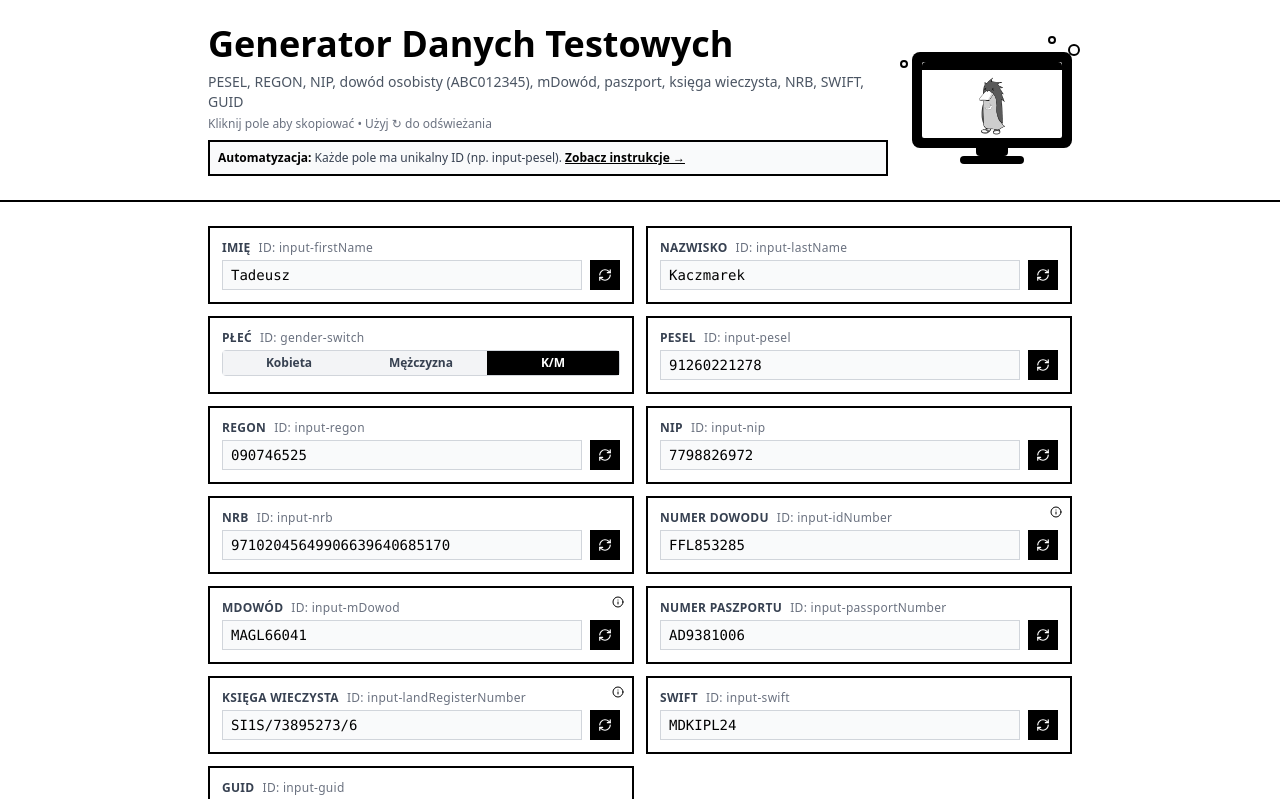
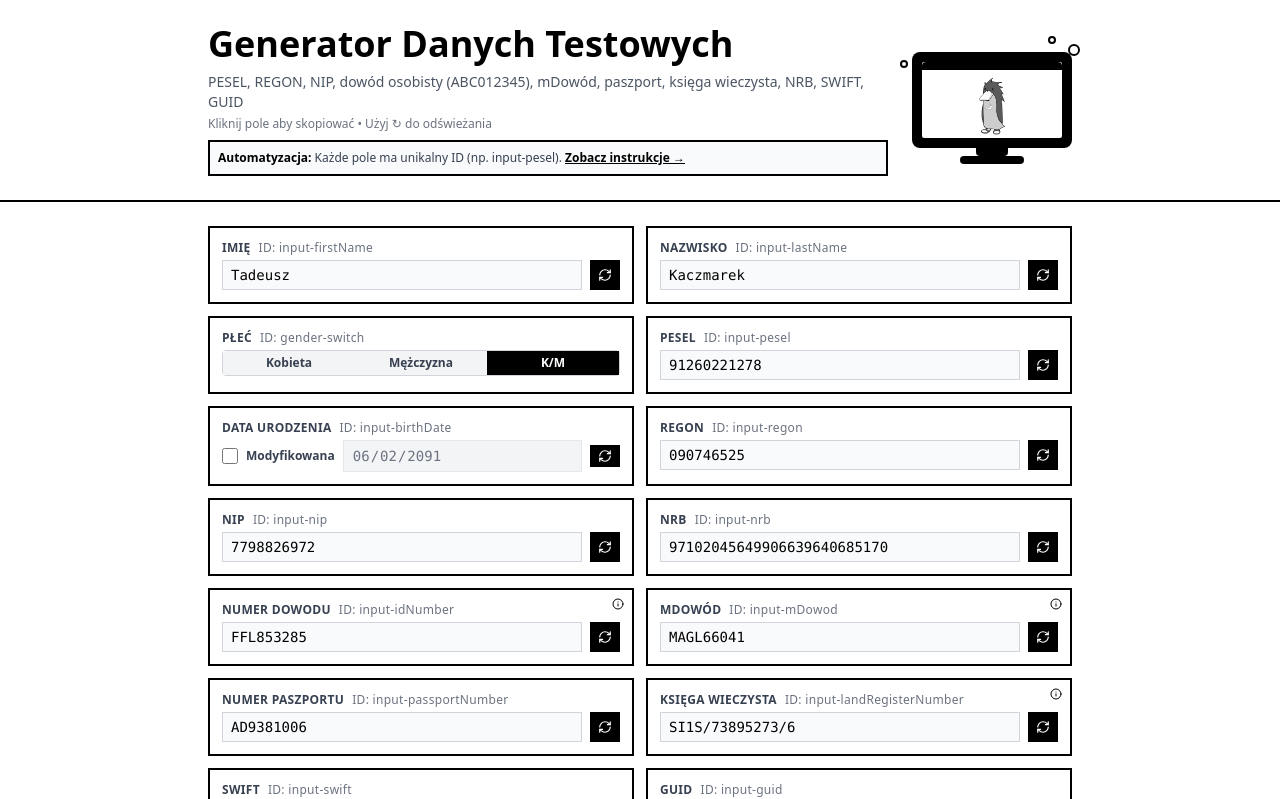
Before and after one commit to Grandpa1001/Dane-testowe, a React (Vite) app: page / in a window 1280 px wide. Shown: the top 799 px of the page. Built offline with nearby package versions, Linux system fonts and the light colour scheme.

Commit message:
v012
add new field input-birthDate

```diff
--- a/src/App.tsx
+++ b/src/App.tsx
@@ -14,6 +14,7 @@ interface TestData {
   landRegisterNumber: string;
   swift: string;
   guid: string;
+  birthDate: string; // Format: YYYY-MM-DD
 }
 
 function App() {
@@ -29,7 +30,8 @@ function App() {
     passportNumber: '',
     landRegisterNumber: '',
     swift: '',
-    guid: ''
+    guid: '',
+    birthDate: ''
   });
 
   const [copiedField, setCopiedField] = useState<string>('');
@@ -39,6 +41,7 @@ function App() {
   const [showMDowodModal, setShowMDowodModal] = useState<boolean>(false);
   const [showIDNumberModal, setShowIDNumberModal] = useState<boolean>(false);
   const [gender, setGender] = useState<'K' | 'M' | 'K/M'>('K/M');
+  const [isBirthDateModified, setIsBirthDateModified] = useState<boolean>(false);
 
   // Obsługa zmiany płci - przegenerowuje imię i PESEL
   const handleGenderChange = (newGender: 'K' | 'M' | 'K/M') => {
@@ -53,10 +56,40 @@ function App() {
       ? femaleNames[randomInt(0, femaleNames.length - 1)]
       : maleNames[randomInt(0, maleNames.length - 1)];
 
-    // Generuj nowy PESEL
-    newData.pesel = generatePESELWithGender(newGender);
+    // Generuj nowy PESEL (uwzględniając modyfikowaną datę jeśli jest zaznaczona)
+    if (isBirthDateModified && data.birthDate) {
+      newData.pesel = generatePESELWithGender(newGender, data.birthDate);
+    } else {
+      newData.pesel = generatePESELWithGender(newGender);
+      newData.birthDate = extractDateFromPESEL(newData.pesel);
+    }
 
     setData(newData);
+  };
+
+  // Obsługa zmiany daty urodzenia
+  const handleBirthDateChange = (newDate: string) => {
+    const newData = { ...data };
+    newData.birthDate = newDate;
+
+    // Jeśli data jest modyfikowana, przegeneruj PESEL z nową datą
+    if (isBirthDateModified) {
+      newData.pesel = generatePESELWithGender(gender, newDate);
+    }
+
+    setData(newData);
+  };
+
+  // Obsługa zmiany checkboxa "Modyfikowana"
+  const handleBirthDateModifiedChange = (isModified: boolean) => {
+    setIsBirthDateModified(isModified);
+
+    if (!isModified) {
+      // Jeśli odznaczono "Modyfikowana", przegeneruj datę z PESEL
+      const newData = { ...data };
+      newData.birthDate = extractDateFromPESEL(data.pesel);
+      setData(newData);
+    }
   };
 
   // Polskie imiona i nazwiska
@@ -85,16 +118,74 @@ function App() {
     return Math.floor(Math.random() * (max - min + 1)) + min;
   };
 
+  // Konwersja daty z PESEL na format YYYY-MM-DD
+  const extractDateFromPESEL = (pesel: string): string => {
+    if (pesel.length !== 11) return '';
+
+    const year = parseInt(pesel.substring(0, 2));
+    let month = parseInt(pesel.substring(2, 4));
+    const day = parseInt(pesel.substring(4, 6));
+
+    // Określ pełny rok na podstawie miesiąca
+    let fullYear: number;
+    if (month >= 1 && month <= 12) {
+      fullYear = 1900 + year;
+    } else if (month >= 21 && month <= 32) {
+      fullYear = 2000 + year;
+      month -= 20;
+    } else if (month >= 41 && month <= 52) {
+      fullYear = 2100 + year;
+      month -= 40;
+    } else if (month >= 61 && month <= 72) {
+      fullYear = 2200 + year;
+      month -= 60;
+    } else if (month >= 81 && month <= 92) {
+      fullYear = 1800 + year;
+      month -= 80;
+    } else {
+      fullYear = 1900 + year;
+    }
+
+    // Formatuj datę jako YYYY-MM-DD
+    const formattedMonth = month.toString().padStart(2, '0');
+    const formattedDay = day.toString().padStart(2, '0');
+
+    return `${fullYear}-${formattedMonth}-${formattedDay}`;
+  };
+
+  // Formatowanie daty do wyświetlania (DD-MM-YYYY)
+  const formatDateForDisplay = (dateString: string): string => {
+    if (!dateString) return '';
+    const date = new Date(dateString);
+    const day = date.getDate().toString().padStart(2, '0');
+    const month = (date.getMonth() + 1).toString().padStart(2, '0');
+    const year = date.getFullYear();
+    return `${day}-${month}-${year}`;
+  };
+
 
   // Generowanie PESEL z uwzględnieniem płci - zgodnie z oficjalnym algorytmem
-  const generatePESELWithGender = (selectedGender: 'K' | 'M' | 'K/M'): string => {
+  const generatePESELWithGender = (selectedGender: 'K' | 'M' | 'K/M', customBirthDate?: string): string => {
     const weights = [1, 3, 7, 9, 1, 3, 7, 9, 1, 3];
 
-    // Generuj losową datę urodzenia (1900-2099)
-    const fullYear = randomInt(1900, 2099);
+    let fullYear: number;
+    let m: number;
+    let d: number;
+
+    if (customBirthDate) {
+      // Użyj podanej daty urodzenia
+      const date = new Date(customBirthDate);
+      fullYear = date.getFullYear();
+      m = date.getMonth() + 1; // getMonth() zwraca 0-11
+      d = date.getDate();
+    } else {
+      // Generuj losową datę urodzenia (1900-2099)
+      fullYear = randomInt(1900, 2099);
+      m = randomInt(1, 12);
+      d = randomInt(1, 28);
+    }
+
     const y = fullYear % 100;
-    let m = randomInt(1, 12);
-    const d = randomInt(1, 28);
 
     // Dostosuj miesiąc dla różnych stuleci
     if (fullYear >= 1800 && fullYear <= 1899) {
@@ -517,10 +608,14 @@ function App() {
       ? femaleNames[randomInt(0, femaleNames.length - 1)]
       : maleNames[randomInt(0, maleNames.length - 1)];
 
+    // Generuj PESEL z datą urodzenia
+    const pesel = generatePESELWithGender(selectedGender);
+    const birthDate = extractDateFromPESEL(pesel);
+
     return {
       firstName: firstName,
       lastName: lastNames[randomInt(0, lastNames.length - 1)],
-      pesel: generatePESELWithGender(selectedGender),
+      pesel: pesel,
       regon: generateREGON(),
       nip: generateNIP(),
       nrb: generateNRB(),
@@ -529,7 +624,8 @@ function App() {
       passportNumber: generatePassportNumber(),
       landRegisterNumber: generateLandRegisterNumber(),
       swift: generateSWIFT(),
-      guid: generateGUID()
+      guid: generateGUID(),
+      birthDate: birthDate
     };
   };
 
@@ -559,7 +655,18 @@ function App() {
         newData.lastName = lastNames[randomInt(0, lastNames.length - 1)];
         break;
       case 'pesel':
-        newData.pesel = generatePESELWithGender(gender);
+        if (isBirthDateModified && data.birthDate) {
+          newData.pesel = generatePESELWithGender(gender, data.birthDate);
+        } else {
+          newData.pesel = generatePESELWithGender(gender);
+        }
+        newData.birthDate = extractDateFromPESEL(newData.pesel);
+        break;
+      case 'birthDate':
+        // Odświeżenie daty urodzenia - przegeneruj PESEL z nową datą
+        if (data.birthDate) {
+          newData.pesel = generatePESELWithGender(gender, data.birthDate);
+        }
         break;
       case 'regon':
         newData.regon = generateREGON();
@@ -866,9 +973,118 @@ function App() {
             </div>
           </div>
 
+          {/* Trzeci rząd: Data urodzenia i REGON */}
+          <div className="grid grid-cols-1 md:grid-cols-2 gap-3">
+            {/* Pole Data urodzenia */}
+            <div
+              id="field-container-birthDate"
+              data-testid="field-container-birthDate"
+              data-field-type="birthDate"
+              data-field-label="Data urodzenia"
+              className="bg-white border-2 border-black p-3 hover:shadow-lg transition-shadow relative"
+            >
+              <label className="block text-xs font-bold text-gray-700 mb-1 uppercase tracking-wide">
+                Data urodzenia
+                <span className="text-gray-500 font-normal normal-case ml-2">
+                  ID: input-birthDate
+                </span>
+              </label>
+
+              <div className="flex gap-2 items-center">
+                {/* Checkbox Modyfikowana */}
+                <div className="flex items-center gap-2">
+                  <input
+                    id="birthDate-modified-checkbox"
+                    data-testid="birthDate-modified-checkbox"
+                    type="checkbox"
+                    checked={isBirthDateModified}
+                    onChange={(e) => handleBirthDateModifiedChange(e.target.checked)}
+                    className="w-4 h-4 text-black border-2 border-gray-300 rounded focus:ring-black focus:ring-2"
+                  />
+                  <label htmlFor="birthDate-modified-checkbox" className="text-xs font-bold text-gray-700">
+                    Modyfikowana
+                  </label>
+                </div>
+
+                {/* Pole daty */}
+                <input
+                  id="input-birthDate"
+                  data-testid="input-birthDate"
+                  data-field-type="birthDate"
+                  data-field-label="Data urodzenia"
+                  type="date"
+                  value={data.birthDate}
+                  onChange={(e) => handleBirthDateChange(e.target.value)}
+                  disabled={!isBirthDateModified}
+                  className={`flex-1 px-2 py-1 border text-sm font-mono transition-colors ${
+                    isBirthDateModified
+                      ? 'border-gray-300 bg-white hover:bg-gray-50 focus:outline-none focus:border-black'
+                      : 'border-gray-200 bg-gray-100 text-gray-500 cursor-not-allowed'
+                  }`}
+                  max={new Date().toISOString().split('T')[0]} // Nie można wybrać daty z przyszłości
+                />
+
+                {/* Przycisk odświeżania */}
+                <button
+                  id="refresh-birthDate"
+                  data-testid="refresh-birthDate"
+                  data-field-type="birthDate"
+                  data-action="refresh-field"
+                  onClick={() => refreshField('birthDate')}
+                  className="px-2 py-1 bg-black text-white hover:bg-gray-800 focus:outline-none focus:ring-2 focus:ring-gray-400 transition-colors"
+                  title="Odśwież"
+                >
+                  <RefreshCw size={14} />
+                </button>
+              </div>
+            </div>
+
+            {/* Pole REGON */}
+            <div
+              id="field-container-regon"
+              data-testid="field-container-regon"
+              data-field-type="regon"
+              data-field-label="REGON"
+              className="bg-white border-2 border-black p-3 hover:shadow-lg transition-shadow relative"
+            >
+              <label className="block text-xs font-bold text-gray-700 mb-1 uppercase tracking-wide">
+                REGON
+                <span className="text-gray-500 font-normal normal-case ml-2">
+                  ID: input-regon
+                </span>
+              </label>
+
+              <div className="flex gap-2">
+                <input
+                  id="input-regon"
+                  data-testid="input-regon"
+                  data-field-type="regon"
+                  data-field-label="REGON"
+                  type="text"
+                  value={data.regon}
+                  readOnly
+                  onClick={() => copyToClipboard(data.regon, 'regon')}
+                  className="flex-1 px-2 py-1 border border-gray-300 text-sm font-mono bg-gray-50 cursor-pointer hover:bg-gray-100 focus:outline-none focus:border-black transition-colors"
+                  placeholder="Kliknij aby skopiować"
+                />
+                <button
+                  id="refresh-regon"
+                  data-testid="refresh-regon"
+                  data-field-type="regon"
+                  data-action="refresh-field"
+                  onClick={() => refreshField('regon')}
+                  className="px-2 py-1 bg-black text-white hover:bg-gray-800 focus:outline-none focus:ring-2 focus:ring-gray-400 transition-colors"
+                  title="Odśwież"
+                >
+                  <RefreshCw size={14} />
+                </button>
+              </div>
+            </div>
+          </div>
+
           {/* Pozostałe pola w standardowym układzie */}
           <div className="grid grid-cols-1 md:grid-cols-2 gap-3">
-            {fields.filter(field => !['firstName', 'lastName', 'pesel'].includes(field.key)).map((field) => (
+            {fields.filter(field => !['firstName', 'lastName', 'pesel', 'regon'].includes(field.key)).map((field) => (
               <div
                 key={field.key}
                 id={`field-container-${field.key}`}
```
Also changed, not shown: public/google18062b090419d563.html (line endings or trailing spaces), 1 other file (tests, documents, lock files or other folders).
